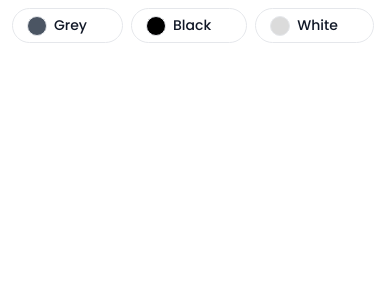
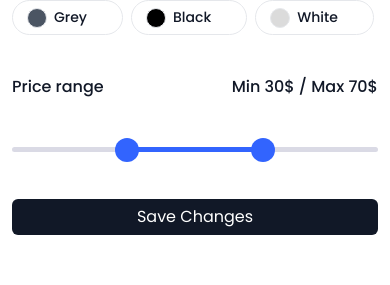
Before and after one commit to Munna-Scriptz/Nexton-E-Commerce, a React (Vite) app: page /Products in a window 390 px wide. Shown: the part 377-662 px from the top of the page. Built offline with nearby package versions, Linux system fonts and the light colour scheme; no server answers.

Commit message:
Double Range Slider Added

```diff
--- a/src/App.css
+++ b/src/App.css
@@ -452,3 +452,101 @@ body {
 #ScrollButtons{
   scrollbar-width: none;
 }
+.wrapper {
+  position: relative;
+  width: 100%;
+  background-color: #ffffff;
+  border-radius: 10px;
+}
+.InputContainer input[type="range"] {
+  -webkit-appearance: none;
+  -moz-appearance: none;
+  appearance: none;
+  width: 100%;
+  outline: none;
+  position: absolute;
+  margin: auto;
+  top: 0;
+  bottom: 0;
+  background-color: transparent;
+  pointer-events: none;
+}
+.slider-track {
+  width: 100%;
+  height: 5px;
+  position: absolute;
+  margin: auto;
+  top: 0;
+  bottom: 0;
+  border-radius: 5px;
+}
+.InputContainer input[type="range"]::-webkit-slider-runnable-track {
+  -webkit-appearance: none;
+  height: 5px;
+}
+.InputContainer input[type="range"]::-moz-range-track {
+  -moz-appearance: none;
+  height: 5px;
+}
+input[type="range"]::-ms-track {
+  appearance: none;
+  height: 5px;
+}
+.InputContainer input[type="range"]::-webkit-slider-thumb {
+  -webkit-appearance: none;
+  height: 1.5em;
+  width: 1.5em;
+  background-color: #3264fe;
+  cursor: pointer;
+  margin-top: -9px;
+  pointer-events: auto;
+  border-radius: 50%;
+}
+.InputContainer input[type="range"]::-moz-range-thumb {
+  -webkit-appearance: none;
+  height: 1.5em;
+  width: 1.5em;
+  cursor: pointer;
+  border-radius: 50%;
+  background-color: #3264fe;
+  pointer-events: auto;
+  border: none;
+}
+.InputContainer input[type="range"]::-ms-thumb {
+  appearance: none;
+  height: 1.7em;
+  width: 1.7em;
+  cursor: pointer;
+  border-radius: 50%;
+  background-color: #3264fe;
+  pointer-events: auto;
+}
+.InputContainer input[type="range"]:active::-webkit-slider-thumb {
+  background-color: #ffffff;
+  border: 1px solid #3264fe;
+}
+.values {
+  background-color: #3264fe;
+  width: 32%;
+  position: relative;
+  margin: auto;
+  padding: 10px 0;
+  border-radius: 5px;
+  text-align: center;
+  font-weight: 500;
+  font-size: 25px;
+  color: #ffffff;
+}
+.values:before {
+  content: "";
+  position: absolute;
+  height: 0;
+  width: 0;
+  border-top: 15px solid #3264fe;
+  border-left: 15px solid transparent;
+  border-right: 15px solid transparent;
+  margin: auto;
+  bottom: -14px;
+  left: 0;
+  right: 0;
+}
--- a/src/components/Product/ResFilter.jsx
+++ b/src/components/Product/ResFilter.jsx
@@ -1,4 +1,4 @@
-import React from 'react'
+import React, { useEffect, useRef, useState } from 'react'
 import { FaAngleLeft } from "react-icons/fa6";
 import { FaAngleDown } from "react-icons/fa6";
 import CheckBoxButton from '../common/CheckBoxButton';
@@ -6,9 +6,37 @@ import { FaCheck } from "react-icons/fa6";
 
 
 const ResFilter = () => {
+      const [minValue, setMinValue] = useState(30);
+      const [maxValue, setMaxValue] = useState(70);
+      const minGap = 0;
+      const sliderMax = 100;
+
+      const sliderTrack = useRef(null);
+
+      const handleMinChange = (e) => {
+        const value = Math.min(Number(e.target.value), maxValue - minGap);
+        setMinValue(value);
+      };
+
+      const handleMaxChange = (e) => {
+        const value = Math.max(Number(e.target.value), minValue + minGap);
+        setMaxValue(value);
+      };
+
+      const fillColor = () => {
+        const percent1 = (minValue / sliderMax) * 100;
+        const percent2 = (maxValue / sliderMax) * 100;
+        if (sliderTrack.current) {
+          sliderTrack.current.style.background = `linear-gradient(to right, #dadae5 ${percent1}%, #3264fe ${percent1}%, #3264fe ${percent2}%, #dadae5 ${percent2}%)`;
+        }
+      };
+
+      useEffect(() => {
+        fillColor();
+      }, [minValue, maxValue]);
   return (
     <>
-        <section className='bg-white w-full h-[100vh] rounded-md p-[12px]'>
+        <section className='bg-white w-full h-[100vh] rounded-md p-[12px] pb-[50px] overflow-y-scroll'>
             {/* ------------Top Buttons----------- */}
             <div className='flex items-center justify-between mt-1'>
                 <button className='text-second text-[20px] cursor-pointer'><FaAngleLeft/></button>
@@ -64,6 +92,37 @@ const ResFilter = () => {
                     <span className="custom-btn text-second text-[14px] font-medium cursor-pointer py-[6px] px-[14px] border-1 border-BorderCol rounded-full flex items-center gap-[7px]"><span className='w-[20px] h-[20px] bg-blue-700 border-1 border-BorderCol rounded-full'></span> Blue <FaCheck className='opacity-0 checkICon'/></span>
                 </label>
             </div>
+            {/* ------------Price Range----------- */}
+            <div className='flex items-center justify-between mt-10'>
+                <p className='text-second text-[16px] font-medium'>Price range</p>
+                <div>
+                    <p className='text-second text-[16px] font-medium'>Min {minValue}$ / Max {maxValue}$</p>
+
+                </div>
+            </div>
+            <div className="wrapper my-10 pb-5">
+                <div className="InputContainer">
+                    <div className="slider-track" ref={sliderTrack}></div>
+                    <input
+                    type="range"
+                    min="0"
+                    max="100"
+                    value={minValue}
+                    onChange={handleMinChange}
+                    />
+                    <input
+                    type="range"
+                    min="0"
+                    max="100"
+                    value={maxValue}
+                    onChange={handleMaxChange}
+                    />
+                </div>
+            </div>
+            {/* ------------Save Button----------- */}
+            <div>
+                <button className='w-full rounded-md cursor-pointer bg-second text-white py-[6px]'>Save Changes</button>
+            </div>
             {/* <div className='flex items-center justify-center pt-2.5'><span className='w-[100px] h-[5px] rounded-full bg-Primary'></span></div> */}
         </section>
     </>
--- a/src/pages/ProductPage.jsx
+++ b/src/pages/ProductPage.jsx
@@ -144,7 +144,7 @@ const ProductPage = () => {
                         </div>
                     </div>
                     {/* --------Filter Product  */}
-                    <div className='lg:hidden w-full fixed top-10 right-0 z-50'>
+                    <div className='lg:hidden w-full fixed top-8 right-0 z-50'>
                         <ResFilter/>
                     </div>
                     {/* --------Dropdown show per row  */}
```
